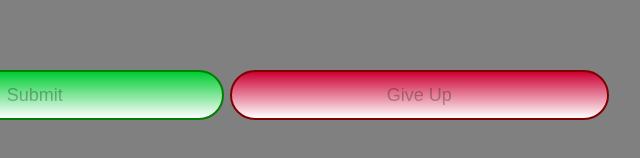
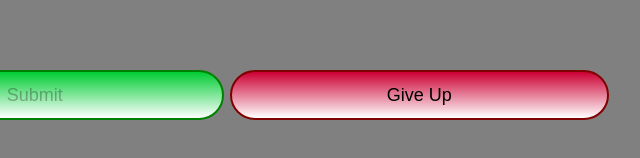
Before and after one commit to archer31/p02-IntelligenceTest, a plain HTML site: page test2.html in a window 1280 px wide. Shown: the part 518-676 px from the top of the page, 413-1053 px from the left. Drawn offline with Linux system fonts and the light colour scheme.

Commit message:
give up button
allow give up button to be pressed before entering something

```diff
--- a/test2.html
+++ b/test2.html
@@ -38,7 +38,7 @@
       </div><br>
       <div class="buttons">
         <button class="buttonStyle submitButton" onclick="nextPage();" id="Submit" disabled>Submit</button>
-        <button class="buttonStyle giveUpButton" onclick="nextPage();" id="GiveUp" disabled>Give Up</button>
+        <button class="buttonStyle giveUpButton" onclick="nextPage();" id="GiveUp">Give Up</button>
       </div>
     </div>
   </body>
```
